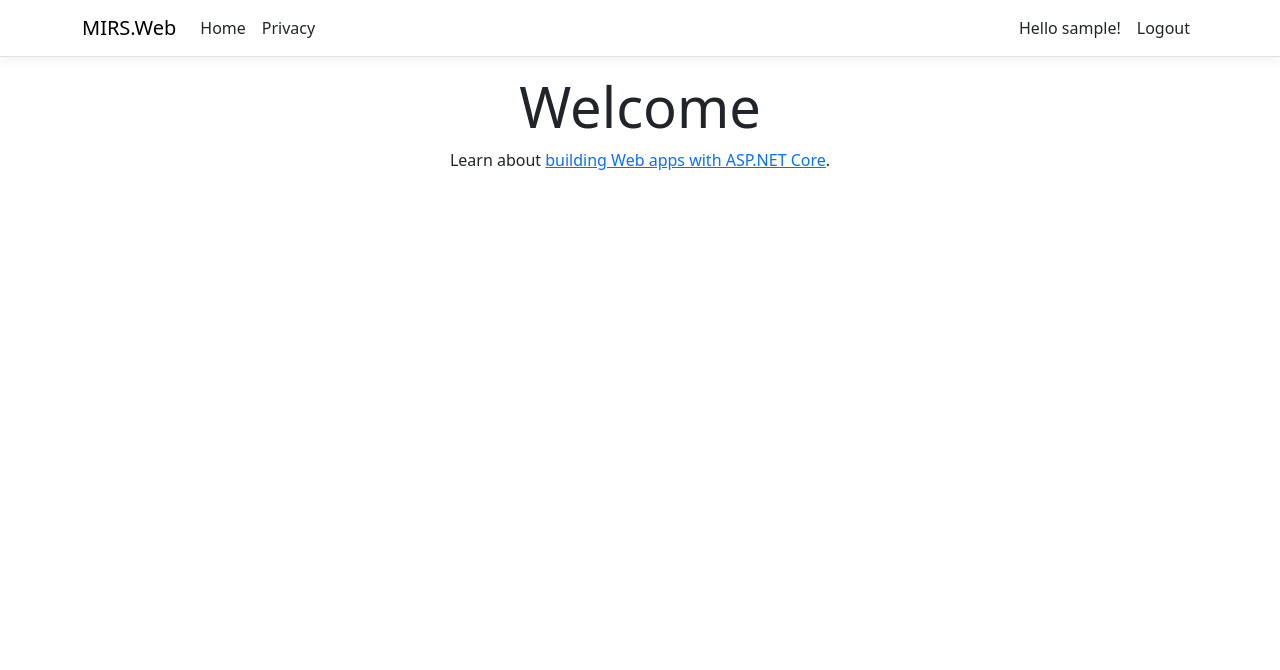
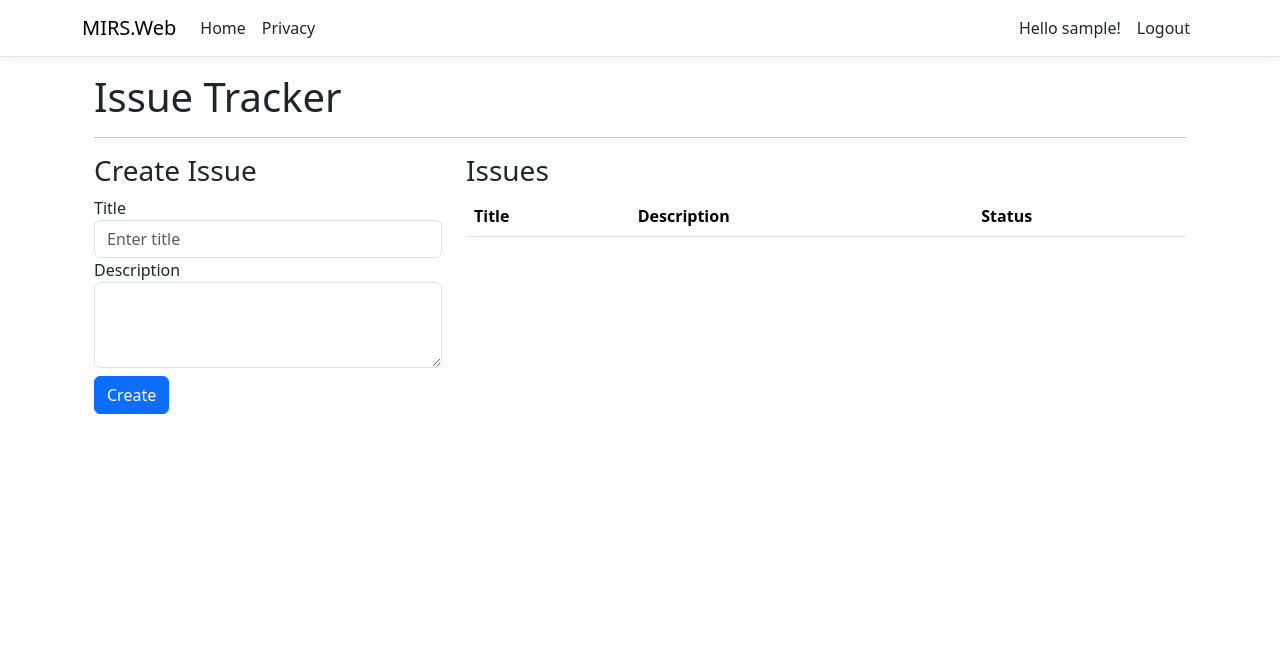
Before and after one commit to kellua95/MIRSIntegration, an ASP.NET Core app: page / in a window 1280 px wide. Shown: the top 670 px of the page. Run offline with ASP.NET Core 8, Linux system fonts and the light colour scheme; the visitor is signed in with stand-in values (Sample User, id 1); lists and menus that the app fills with data are empty; style sheets or scripts are compiled from the project's sources; the project's own start-up code is not run, and a stand-in starts its controllers and pages; some libraries are stand-ins or nearby versions.

Commit message:
feat: Add HTML/CSS/Bootstrap frontend for issue tracking
Implements a new user interface in `MIRS.Web/Pages/Index.cshtml` for issue tracking. The UI consists of a form to create new issues and a table to display existing issues, styled with Bootstrap.

The frontend interacts with the backend API using jQuery AJAX calls in `MIRS.Web/wwwroot/js/site.js`.

Also updates the `.gitignore` file to exclude SQLite temporary database files (`.db-shm` and `.db-wal`).

```diff
--- a/MIRS.Web/Pages/Index.cshtml
+++ b/MIRS.Web/Pages/Index.cshtml
@@ -1,10 +1,45 @@
 @page
 @model IndexModel
 @{
-    ViewData["Title"] = "Home page";
+    ViewData["Title"] = "Issue Tracker";
 }
 
-<div class="text-center">
-    <h1 class="display-4">Welcome</h1>
-    <p>Learn about <a href="https://learn.microsoft.com/aspnet/core">building Web apps with ASP.NET Core</a>.</p>
+<div class="container">
+    <div class="row">
+        <div class="col-md-12">
+            <h1>Issue Tracker</h1>
+            <hr />
+        </div>
+    </div>
+    <div class="row">
+        <div class="col-md-4">
+            <h3>Create Issue</h3>
+            <form id="create-issue-form">
+                <div class="form-group">
+                    <label for="title">Title</label>
+                    <input type="text" class="form-control" id="title" placeholder="Enter title" required>
+                </div>
+                <div class="form-group">
+                    <label for="description">Description</label>
+                    <textarea class="form-control" id="description" rows="3" required></textarea>
+                </div>
+                <button type="submit" class="btn btn-primary mt-2">Create</button>
+            </form>
+        </div>
+        <div class="col-md-8">
+            <h3>Issues</h3>
+            <table class="table table-striped">
+                <thead>
+                    <tr>
+                        <th>Title</th>
+                        <th>Description</th>
+                        <th>Status</th>
+                    </tr>
+                </thead>
+                <tbody id="issues-table-body">
+                    <!-- Issues will be loaded here dynamically -->
+                </tbody>
+            </table>
+        </div>
+    </div>
 </div>
--- a/MIRS.Web/wwwroot/js/site.js
+++ b/MIRS.Web/wwwroot/js/site.js
@@ -1,4 +1,53 @@
-// Please see documentation at https://learn.microsoft.com/aspnet/core/client-side/bundling-and-minification
-// for details on configuring this project to bundle and minify static web assets.
+$(document).ready(function () {
+    const apiUrl = 'http://localhost:5033/api/issues';
 
-// Write your JavaScript code.
+    // Fetch and display issues on page load
+    loadIssues();
+
+    // Handle form submission for creating a new issue
+    $('#create-issue-form').on('submit', function (e) {
+        e.preventDefault();
+
+        var issue = {
+            title: $('#title').val(),
+            description: $('#description').val()
+        };
+
+        $.ajax({
+            url: apiUrl,
+            type: 'POST',
+            contentType: 'application/json',
+            data: JSON.stringify(issue),
+            success: function () {
+                loadIssues();
+                $('#create-issue-form')[0].reset();
+            },
+            error: function (error) {
+                console.error('Error creating issue:', error);
+            }
+        });
+    });
+
+    function loadIssues() {
+        $.ajax({
+            url: apiUrl,
+            type: 'GET',
+            success: function (issues) {
+                var tableBody = $('#issues-table-body');
+                tableBody.empty();
+                issues.forEach(function (issue) {
+                    tableBody.append(
+                        '<tr>' +
+                        '<td>' + issue.title + '</td>' +
+                        '<td>' + issue.description + '</td>' +
+                        '<td>' + issue.status + '</td>' +
+                        '</tr>'
+                    );
+                });
+            },
+            error: function (error) {
+                console.error('Error loading issues:', error);
+            }
+        });
+    }
+});
```
Also changed, not shown: MIRS.Api/mirs.db, MIRS.Web/mirs.db, 4 other files.
